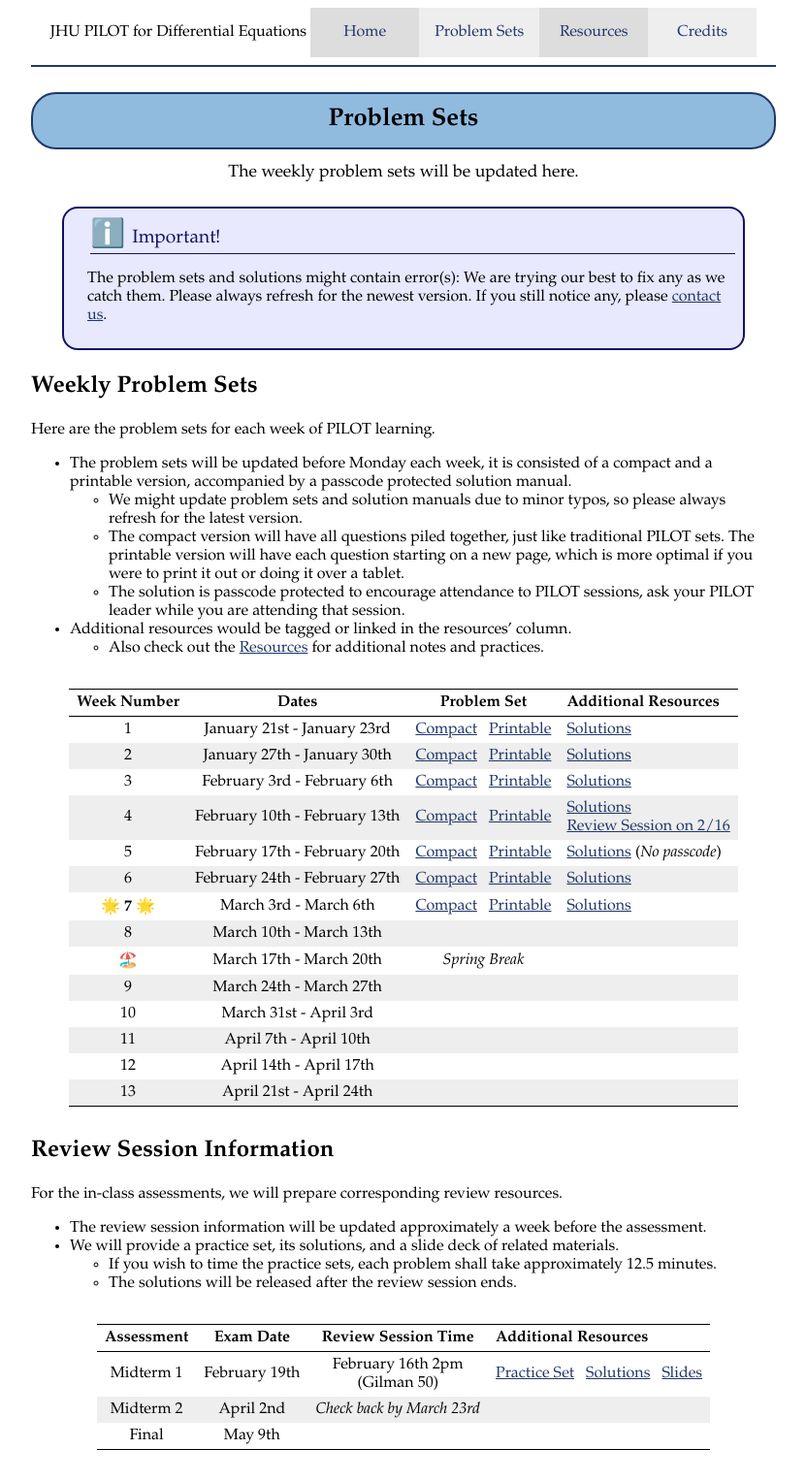
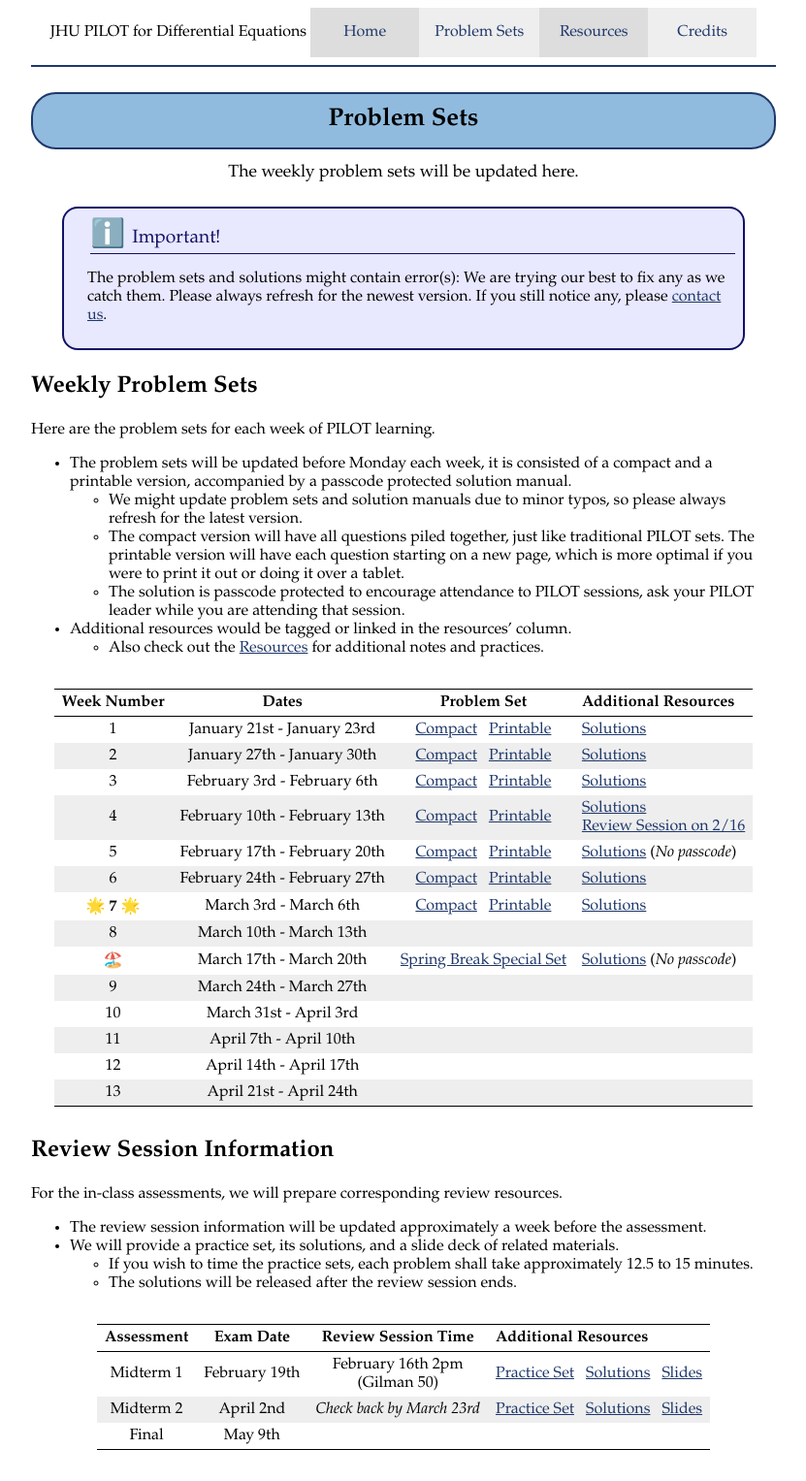
Before and after one commit to JHU-ODE-PILOT/SP25, a Jekyll site: the page built from problem_sets.md, in a window 1280 px wide. Shown: the whole page at 97% size, without its empty margins (224-1055 px from the left). Built offline with Jekyll 4.4.1, drawn with Linux system fonts in a browser that asks for light colours.

Commit message:
updates on midterm 2 review and Spring break

```diff
--- a/problem_sets.md
+++ b/problem_sets.md
@@ -35,7 +35,7 @@ Here are the problem sets for each week of PILOT learning.
 | 6 | February 24th - February 27th | [Compact]({{site.baseurl}}/PSets/6C.pdf) &nbsp; [Printable]({{site.baseurl}}/PSets/6E.pdf) | [Solutions]({{site.baseurl}}/PSets/6S.pdf) |
 | **🌟 7 🌟** | March 3rd - March 6th | [Compact]({{site.baseurl}}/PSets/7C.pdf) &nbsp; [Printable]({{site.baseurl}}/PSets/7E.pdf) | [Solutions]({{site.baseurl}}/PSets/7S.pdf) |
 | 8 | March 10th - March 13th |  |  |
-| 🏖️ | March 17th - March 20th | *Spring Break* |  |
+| 🏖️ | March 17th - March 20th | [Spring Break Special Set]({{site.baseurl}}/PSets/SB.pdf) | [Solutions]({{site.baseurl}}/PSets/SBS.pdf) (*No passcode*) |
 | 9 | March 24th - March 27th |  |  |
 | 10 | March 31st - April 3rd |  |  |
 | 11 | April 7th - April 10th |  |  |
@@ -47,11 +47,11 @@ Here are the problem sets for each week of PILOT learning.
 For the in-class assessments, we will prepare corresponding review resources.
 - The review session information will be updated approximately a week before the assessment.
 - We will provide a practice set, its solutions, and a slide deck of related materials.
-    - If you wish to time the practice sets, each problem shall take approximately 12.5 minutes.
+    - If you wish to time the practice sets, each problem shall take approximately 12.5 to 15 minutes.
     - The solutions will be released after the review session ends.
 
 | Assessment | Exam Date | Review Session Time | Additional Resources |
 |:----------:|:---------:|:-------------------:|:---------------------|
 | Midterm 1 | February 19th | February 16th 2pm <br> (Gilman 50) | [Practice Set]({{site.baseurl}}/PSets/M1.pdf) &nbsp; [Solutions]({{site.baseurl}}/PSets/M1S.pdf) &nbsp; [Slides]({{site.baseurl}}/PSets/S1.pdf) |
-| Midterm 2 | April 2nd | *Check back by March 23rd* |  |
+| Midterm 2 | April 2nd | *Check back by March 23rd* | [Practice Set]({{site.baseurl}}/PSets/M2.pdf) &nbsp; [Solutions]({{site.baseurl}}/PSets/M2S.pdf) &nbsp; [Slides]({{site.baseurl}}/PSets/S2.pdf) |
 | Final | May 9th |  |  |
```
Also changed, not shown: 5 other files.
